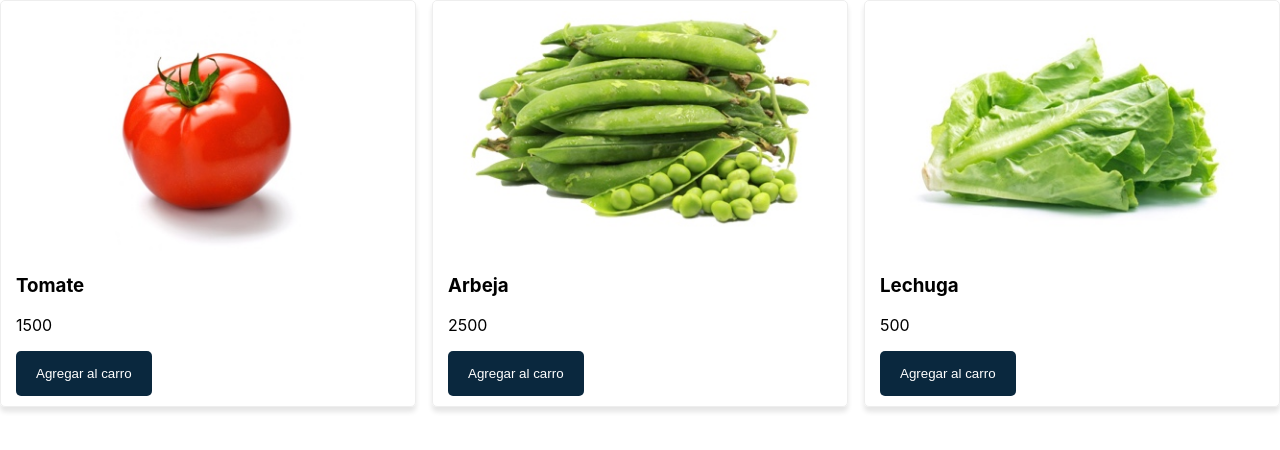
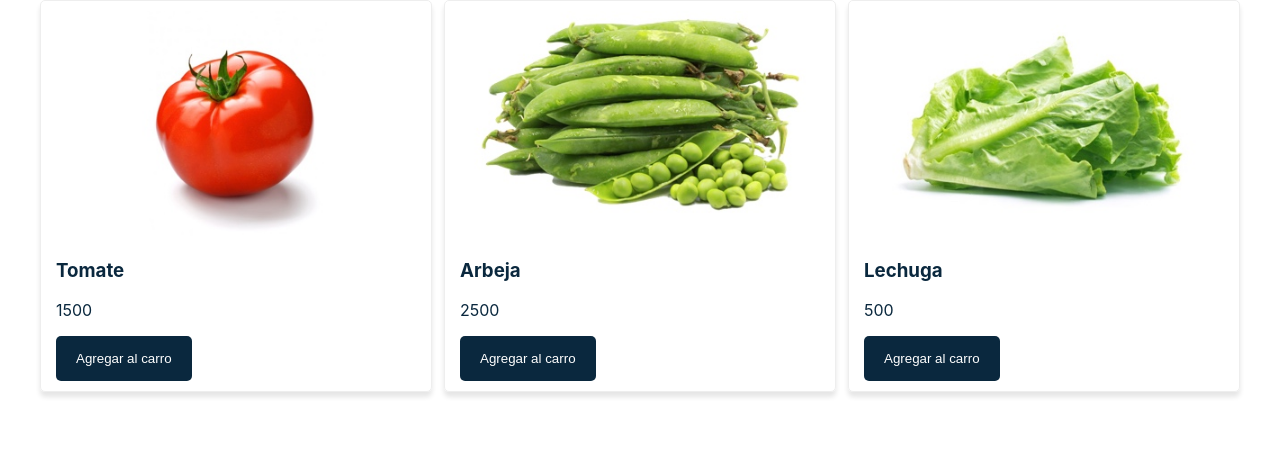
Before and after one commit to PanchoReview/react-carrito, a React (Create React App) app: page / in a window 1280 px wide. Shown: the top 450 px of the page. Built offline with nearby package versions, Linux system fonts and the light colour scheme.

Commit message:
Added Layout component
Signed-off-by: Francisco Astorga <fastorga@nimok.com>

```diff
--- a/src/App.js
+++ b/src/App.js
@@ -1,5 +1,6 @@
 import { Component } from 'react';
 import Productos from "./components/Productos"
+import Layout from './components/Layout'
 
 class App extends Component {
   state = {
@@ -12,10 +13,13 @@
   render() {
     return(
       <div>
-        <Productos
-          agregarAlCarro={() => console.log('No action')}
-          productos = {this.state.productos}
-        />
+        <Layout>
+          <Productos
+            agregarAlCarro={() => console.log('No action')}
+            productos = {this.state.productos}
+          />
+        </Layout>
+
       </div>
     )
   }
--- /dev/null
+++ b/src/components/Layout.js
@@ -0,0 +1,25 @@
+import { Component } from "react";
+
+const styles = {
+    layout: {
+        backgroundColor: 'white',
+        color: '#0A283E',
+        alignItems: 'center',
+        display: 'flex',
+        flexDirection: 'column'
+    },
+    container: {
+        width: '1200px'
+    }
+}
+export default class Layout extends Component {
+    render() {
+        return(
+            <div style={styles.layout}>
+                <div style={styles.container}>
+                    {this.props.children}
+                </div>
+            </div>
+        )
+    }
+}
```
